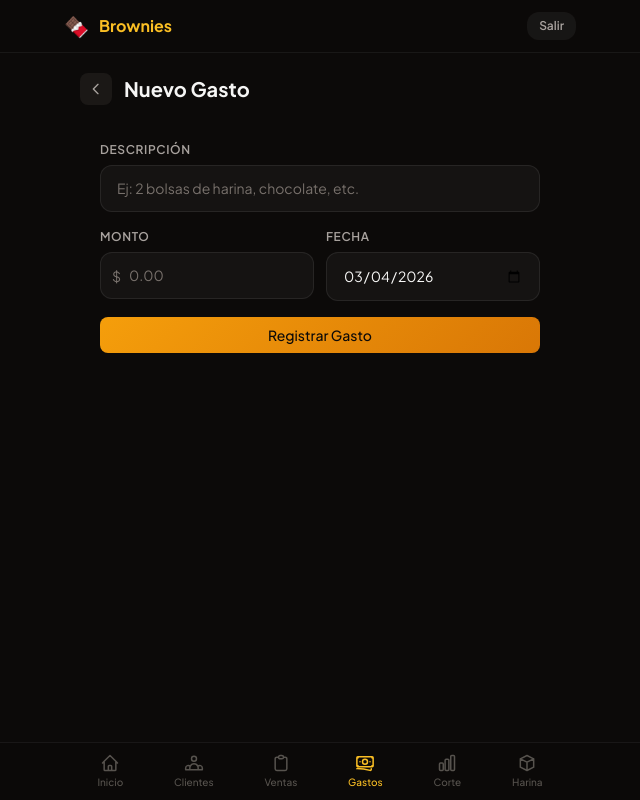
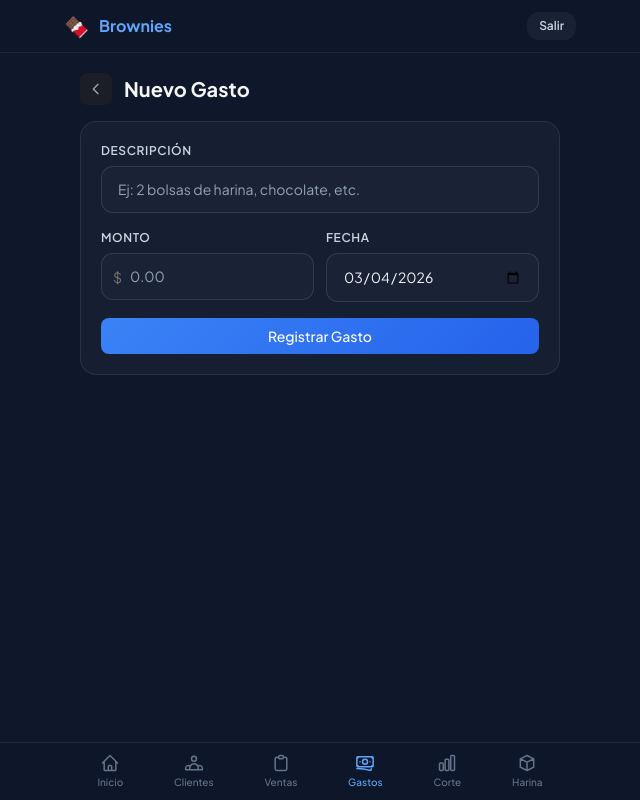
Before and after one commit to XxLGTOxX/brownies, a FastAPI app: page /gastos/nuevo in a window 1280 px wide. Shown: the whole page, without its empty margins (320-960 px from the left). Run offline with FastAPI, Linux system fonts and the light colour scheme; the visitor is signed in with stand-in values (Sample User, id 1); parts of the project's set-up code (start-up, migrations or seed data) failed here and were passed over; some libraries are stand-ins or nearby versions.

Commit message:
Redesign UI with modern blue/slate color scheme - replace brown/chocolate theme

```diff
--- a/templates/base.html
+++ b/templates/base.html
@@ -14,21 +14,21 @@
                 extend: {
                     colors: {
                         brand: {
-                            50: '#fffbeb',
-                            100: '#fef3c7',
-                            200: '#fde68a',
-                            300: '#fcd34d',
-                            400: '#fbbf24',
-                            500: '#f59e0b',
-                            600: '#d97706',
-                            700: '#b45309',
+                            50: '#eff6ff',
+                            100: '#dbeafe',
+                            200: '#bfdbfe',
+                            300: '#93c5fd',
+                            400: '#60a5fa',
+                            500: '#3b82f6',
+                            600: '#2563eb',
+                            700: '#1d4ed8',
                         },
                         surface: {
-                            900: '#0c0a09',
-                            800: '#1c1917',
-                            700: '#292524',
-                            600: '#44403c',
-                            500: '#57534e',
+                            900: '#0f172a',
+                            800: '#1e293b',
+                            700: '#334155',
+                            600: '#475569',
+                            500: '#64748b',
                         }
                     }
                 }
@@ -44,18 +44,18 @@
         }
 
         body {
-            background: #0c0a09;
+            background: #0f172a;
             padding: 0 1rem; /* some side spacing for small screens */
         }
 
         .card {
-            background: #1c1917;
-            border: 1px solid rgba(255, 255, 255, 0.06);
+            background: #1e293b;
+            border: 1px solid rgba(148, 163, 184, 0.15);
             border-radius: 16px;
         }
 
         .card-hover:hover {
-            border-color: rgba(251, 191, 36, 0.15);
+            border-color: rgba(59, 130, 246, 0.25);
             transform: translateY(-1px);
         }
 
@@ -79,12 +79,12 @@
         }
 
         .btn-brand {
-            background: linear-gradient(135deg, #f59e0b, #d97706);
-            color: #0c0a09;
+            background: linear-gradient(135deg, #3b82f6, #2563eb);
+            color: white;
         }
 
         .btn-brand:hover {
-            box-shadow: 0 4px 20px rgba(245, 158, 11, 0.35);
+            box-shadow: 0 4px 20px rgba(59, 130, 246, 0.4);
             transform: translateY(-1px);
         }
 
@@ -108,34 +108,34 @@
         }
 
         .btn-ghost {
-            background: rgba(255, 255, 255, 0.05);
-            color: #a8a29e;
+            background: rgba(148, 163, 184, 0.08);
+            color: #cbd5e1;
         }
 
         .btn-ghost:hover {
-            background: rgba(255, 255, 255, 0.08);
-            color: #e7e5e4;
+            background: rgba(148, 163, 184, 0.12);
+            color: #f1f5f9;
         }
 
         .input-field {
             width: 100%;
-            background: rgba(255, 255, 255, 0.04);
-            border: 1px solid rgba(255, 255, 255, 0.08);
+            background: rgba(30, 41, 59, 0.5);
+            border: 1px solid rgba(148, 163, 184, 0.2);
             border-radius: 12px;
             padding: 12px 16px;
-            color: #fafaf9;
+            color: #f1f5f9;
             font-size: 14px;
             outline: none;
             transition: border-color 0.2s;
         }
 
         .input-field::placeholder {
-            color: #78716c;
+            color: #94a3b8;
         }
 
         .input-field:focus {
-            border-color: #f59e0b;
-            box-shadow: 0 0 0 3px rgba(245, 158, 11, 0.1);
+            border-color: #3b82f6;
+            box-shadow: 0 0 0 3px rgba(59, 130, 246, 0.1);
         }
 
         select.input-field {
@@ -150,7 +150,7 @@
             display: block;
             font-size: 12px;
             font-weight: 600;
-            color: #a8a29e;
+            color: #cbd5e1;
             margin-bottom: 6px;
             text-transform: uppercase;
             letter-spacing: 0.05em;
@@ -167,12 +167,12 @@
         }
 
         .badge-pending {
-            background: rgba(251, 191, 36, 0.12);
-            color: #fbbf24;
+            background: rgba(59, 130, 246, 0.15);
+            color: #60a5fa;
         }
 
         .badge-paid {
-            background: rgba(34, 197, 94, 0.12);
+            background: rgba(34, 197, 94, 0.15);
             color: #4ade80;
         }
 
@@ -184,17 +184,17 @@
             padding: 6px 0;
             font-size: 10px;
             font-weight: 500;
-            color: #57534e;
+            color: #64748b;
             transition: color 0.2s;
             text-decoration: none;
         }
 
         .nav-tab.active {
-            color: #fbbf24;
+            color: #60a5fa;
         }
 
         .nav-tab:hover {
-            color: #a8a29e;
+            color: #94a3b8;
         }
 
         .fade-in {
@@ -213,6 +213,21 @@
             }
         }
 
+        .glass {
+            background: rgba(30, 41, 59, 0.5);
+            backdrop-filter: blur(8px);
+            border: 1px solid rgba(148, 163, 184, 0.15);
+        }
+
+        .card-glow {
+            transition: all 0.3s ease;
+        }
+
+        .card-glow:hover {
+            border-color: rgba(59, 130, 246, 0.25);
+            transform: translateY(-2px);
+        }
+
         .icon-box {
             width: 36px;
             height: 36px;
@@ -225,7 +240,7 @@
 
         .divider {
             height: 1px;
-            background: rgba(255, 255, 255, 0.06);
+            background: rgba(148, 163, 184, 0.1);
         }
 
         .safe-bottom {
@@ -240,12 +255,12 @@
     {% block body %}
     <div class="min-h-full pb-20">
         <!-- Header -->
-        <header class="sticky top-0 z-40 px-4 py-3 border-b border-white/[0.06]"
-            style="background: rgba(12,10,9,0.85); backdrop-filter: blur(16px); -webkit-backdrop-filter: blur(16px);">
+        <header class="sticky top-0 z-40 px-4 py-3 border-b border-slate-700/40"
+            style="background: rgba(15,23,42,0.90); backdrop-filter: blur(16px); -webkit-backdrop-filter: blur(16px);">
             <div class="max-w-lg mx-auto flex items-center justify-between">
                 <div class="flex items-center gap-2.5">
                     <span class="text-xl">🍫</span>
-                    <span class="text-base font-bold text-brand-400">Brownies</span>
+                    <span class="text-base font-bold text-blue-400">Brownies</span>
                 </div>
                 <a href="/logout" class="btn-ghost btn text-xs px-3 py-1.5">
                     Salir
@@ -259,8 +274,8 @@
         </main>
 
         <!-- Bottom Nav -->
-        <nav class="fixed bottom-0 left-0 right-0 z-50 border-t border-white/[0.06] safe-bottom"
-            style="background: rgba(12,10,9,0.92); backdrop-filter: blur(16px); -webkit-backdrop-filter: blur(16px);">
+        <nav class="fixed bottom-0 left-0 right-0 z-50 border-t border-slate-700/40 safe-bottom"
+            style="background: rgba(15,23,42,0.92); backdrop-filter: blur(16px); -webkit-backdrop-filter: blur(16px);">
             <div class="max-w-lg mx-auto flex items-center justify-around px-2 py-1">
                 <a href="/dashboard" class="nav-tab {% if request.url.path == '/dashboard' %}active{% endif %}">
                     <svg class="w-5 h-5" fill="none" stroke="currentColor" stroke-width="1.8" viewBox="0 0 24 24">
```
Also changed, not shown: templates/login.html (+18 -18 lines), templates/summary.html (+5 -5 lines).
